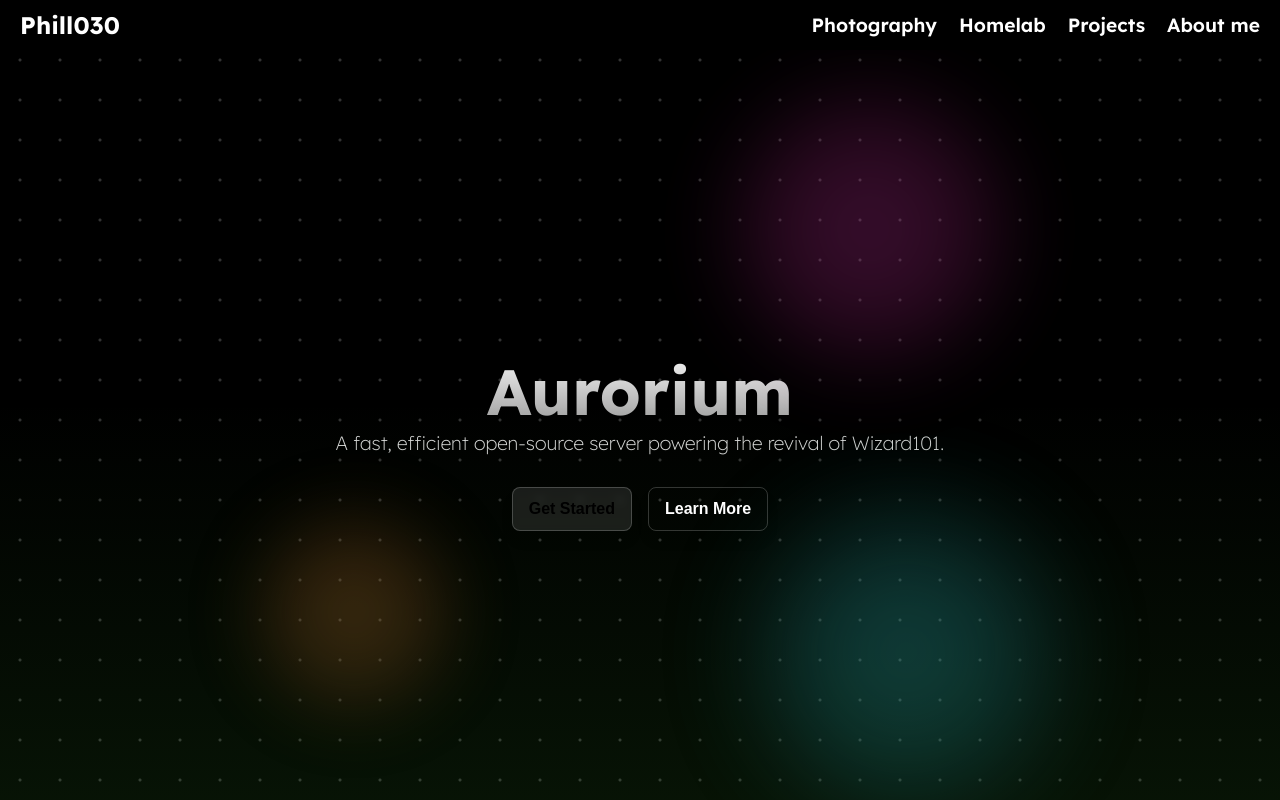
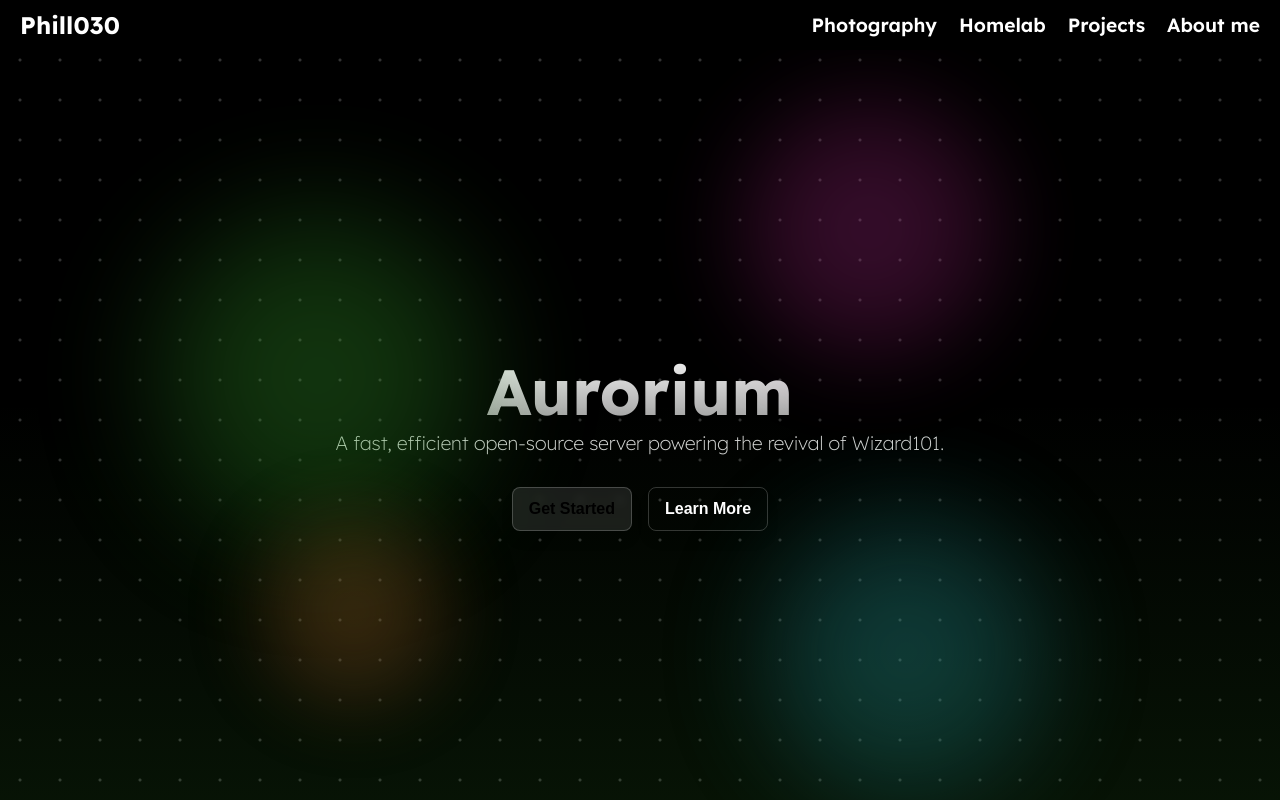
Before and after one commit to Phill030/website, a Next.js app: page /projects/aurorium in a window 1280 px wide. Shown: the top 800 px of the page. Built offline with nearby package versions, Linux system fonts and the light colour scheme.

Commit message:
fix: spelling mistake

```diff
--- a/src/app/projects/aurorium/page.tsx
+++ b/src/app/projects/aurorium/page.tsx
@@ -19,7 +19,7 @@
 
       {typeof window !== "undefined" && window.innerWidth > 768 && (
         <>
-          <div className={styles.movingGradient} />
+          <div className={styles.movingGradient1} />
           <div className={styles.movingGradient2} />
           <div className={styles.movingGradient3} />
           <div className={styles.movingGradient4} />
```
